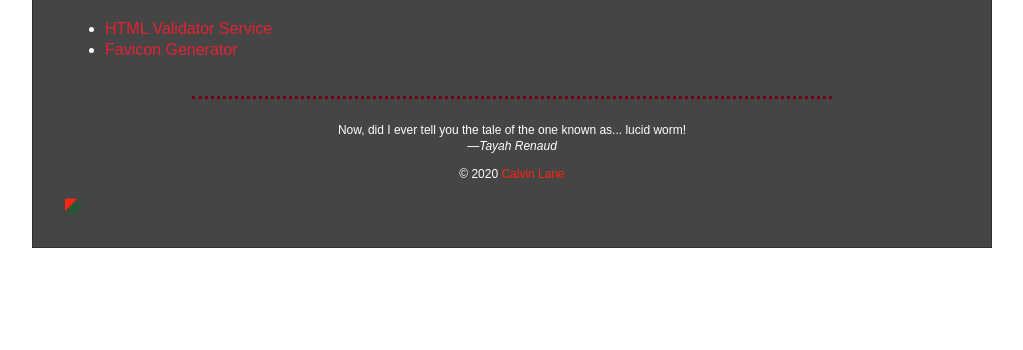
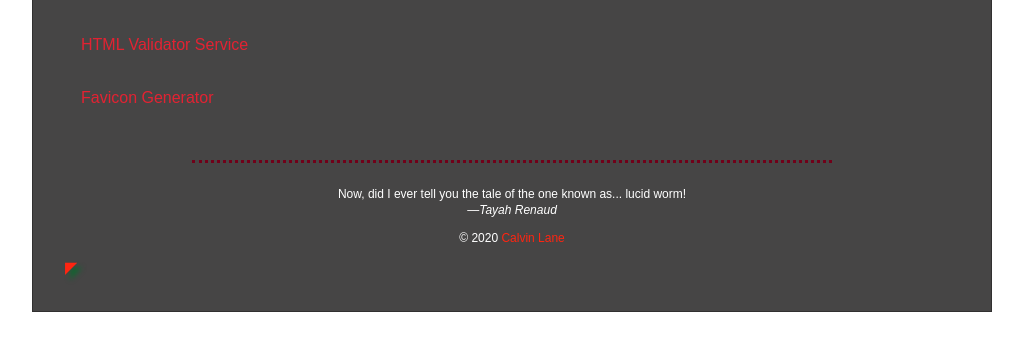
Before and after one commit to 18053759/csd120.-20F-.-Lane---Calvin-, a plain HTML site: page links.html in a window 1280 px wide. Shown: the part 126-476 px from the top of the page, without its empty margins (128-1151 px from the left). Drawn offline with Linux system fonts and the light colour scheme.

Commit message:
part 6 complete

```diff
--- a/links.html
+++ b/links.html
@@ -16,7 +16,20 @@
         <link rel="icon" type="image/x-icon" href="favicon.ico">
         <link rel="stylesheet" href="styles/normalize.css">
         <link rel="stylesheet" href="styles/main.css">
+        <style>
+            main ul {
+                padding: 0;
+                list-style-type: none;
+            }
+            main li {
+                padding: 1em;
+                backrounf: url(images/link.png) 0.2em 0.35em no-repeat;
+                background-size: 10px 10px;
+                background-position: left center;
+            }
+        </style>
     </head>
+
 
     <body>
         <div class="width-wrap">
```
Also changed, not shown: images/link.png (added).
